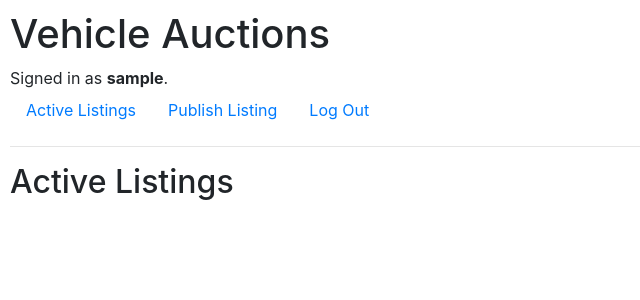
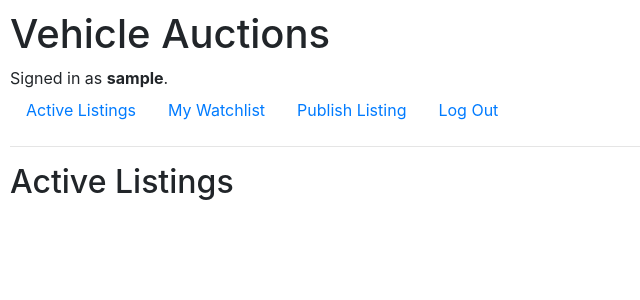
Before and after one commit to danieluxury88/cs50-Project2, a Django app: page / in a window 1280 px wide. Shown: the top 300 px of the page, without its empty margins (0-640 px from the left). Run offline with Django 3.2, Linux system fonts and the light colour scheme; the visitor is signed in with stand-in values (Sample User, id 1); data that the repository does not hold is empty; parts of the project's set-up code (start-up, migrations or seed data) failed here and were passed over; some libraries are stand-ins or nearby versions.

Commit message:
Add watchlist feature

```diff
--- a/auctions/admin.py
+++ b/auctions/admin.py
@@ -7,4 +7,4 @@ admin.site.register(Category)
 admin.site.register(Auction)
 admin.site.register(Bid)
 admin.site.register(Comment)
-admin.site.register(WatchList)
+admin.site.register(Watchlist)
--- a/auctions/models.py
+++ b/auctions/models.py
@@ -27,7 +27,6 @@ class Auction(models.Model):
     def __str__(self):
         state = "active" if self.status else "inactive"
         output = "{:>30}\tPublisher: {:>10}\t Status:{:>10}".format(self.title, self.publisher.username, state)
-        print(output)
         return output
 
 
@@ -51,6 +50,9 @@ class Comment(models.Model):
         return f"{self.author} said: {self.comment}"
 
 
-class WatchList(models.Model):
+class Watchlist(models.Model):
     item = models.ForeignKey(Auction, on_delete=models.CASCADE)
     user = models.ForeignKey(User, on_delete=models.CASCADE)
+
+    def __str__(self):
+        return f"{self.user}\t\tItem: {self.item}"
--- a/auctions/templates/auctions/index.html
+++ b/auctions/templates/auctions/index.html
@@ -3,7 +3,7 @@
 {% block body %}
 <h2>Active Listings</h2>
 
-{% for listing in active_listings %}
+{% for listing in listings %}
 <div class="col">
     <div class="card" style="width: 18rem;">
         <img class="card-img-top" src="{{listing.image_url}}" alt={{listing.title}}>
@@ -15,7 +15,6 @@
         </div>
         <div class="card-body">
             <a href="{% url 'details' listing.id %}" class="card-link">View Details</a>
-            <a href="#" class="card-link">Add Watchlist</a>
         </div>
     </div>
 </div>
--- a/auctions/templates/auctions/layout.html
+++ b/auctions/templates/auctions/layout.html
@@ -22,6 +22,9 @@
             </li>
             {% if user.is_authenticated %}
                 <li class="nav-item">
+                    <a class="nav-link" href="{% url 'view_watchlist' %}">My Watchlist</a>
+                </li>
+                <li class="nav-item">
                     <a class="nav-link" href="{% url 'publish' %}">Publish Listing</a>
                 </li>
                 <li class="nav-item">
--- a/auctions/urls.py
+++ b/auctions/urls.py
@@ -12,4 +12,6 @@ urlpatterns = [
     path("post_comment>", views.post_comment, name="post_comment"),
     path("close_auction/<int:auction_id>", views.close_auction, name="close_auction"),
     path("post_bid/<int:auction_id>", views.post_bid, name="post_bid"),
+    path("toggle_watchlist", views.toggle_watchlist, name="toggle_watchlist"),
+    path("view_watchlist", views.view_watchlist, name="view_watchlist"),
 ]
--- a/auctions/views.py
+++ b/auctions/views.py
@@ -6,13 +6,13 @@ from django.shortcuts import render
 from django.urls import reverse
 
 
-from .models import User, Category, Auction, Comment, Bid
+from .models import User, Category, Auction, Comment, Bid, Watchlist
 
 
 def index(request):
     active_listings = Auction.objects.filter(status=True)
     return render(request, "auctions/index.html", {
-        "active_listings": active_listings,
+        "listings": active_listings,
     })
 
 
@@ -92,12 +92,24 @@ def publish(request):
         return index(request)
 
 
+def is_item_on_watchlist(user, auction_id):
+    auction = Auction.objects.get(pk=auction_id)
+    watchlist = Watchlist.objects.filter(item = auction, user = user)
+    return watchlist.exists()
+
+def get_item_on_watchlist(user, auction_id):
+    auction = Auction.objects.get(pk=auction_id)
+    watchlist_item = Watchlist.objects.filter(item = auction, user = user)
+    return watchlist_item
+
 def details(request, auction_id):
+    is_on_watchlist = is_item_on_watchlist(request.user, auction_id)
     auction = Auction.objects.get(pk=auction_id)
     comments = Comment.objects.filter(auction=auction)
     return render(request, 'auctions/details.html', {
         "auction": auction,
         "comments": comments,
+        "is_on_watchlist": is_on_watchlist,
     })
 
 
@@ -137,3 +149,28 @@ def post_bid(request, auction_id):
             messages.success(request, 'Bid placed!')
 
         return details(request, auction_id)
+
+
+def toggle_watchlist(request):
+    if request.method == "POST":
+        auction_id = request.POST["auction_id"]
+        auction = Auction.objects.get(pk=auction_id)
+        watchlist_item = get_item_on_watchlist(request.user, auction_id)
+        if watchlist_item.exists():
+            watchlist_item.delete()
+        else:
+            watchlist = Watchlist(item=auction, user=request.user)
+            watchlist.save()
+
+        return details(request, auction_id)
+
+
+def view_watchlist(request):
+    watchlist_items = Watchlist.objects.filter(user=request.user).only('item')
+    watchlist = []
+    for watchlist_item in watchlist_items:
+        watchlist.append(watchlist_item.item)
+
+    return render(request, "auctions/index.html", {
+        "listings": watchlist,
+    })
```
Also changed, not shown: auctions/templates/auctions/details.html (+25 -5 lines).
